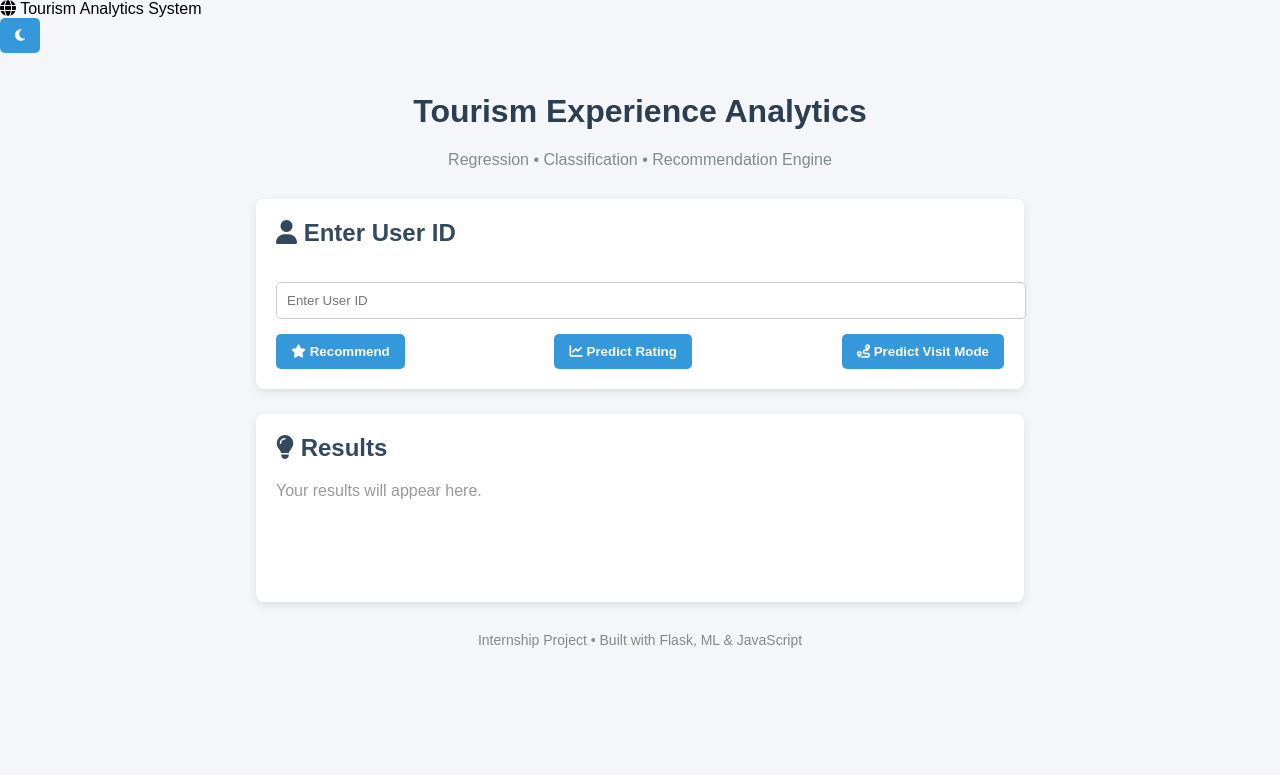
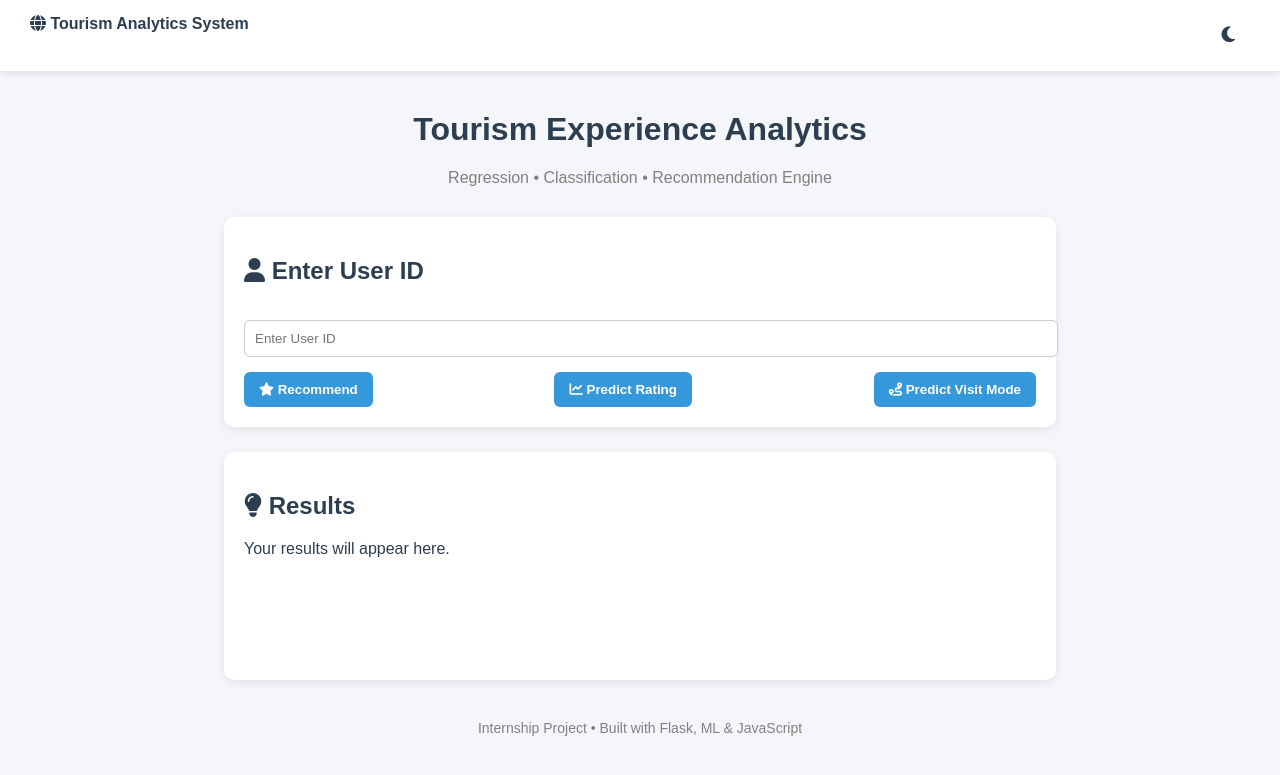
Before and after one commit to shabbu8111999/Tourism_Experience_Analytics, a Flask app: page / in a window 1280 px wide. Shown: the top 775 px of the page. Run offline with Flask 3, Linux system fonts and the light colour scheme; parts of the project's set-up code (start-up, migrations or seed data) failed here and were passed over.

Commit message:
Css file updated

```diff
--- a/static/style.css
+++ b/static/style.css
@@ -1,44 +1,73 @@
+:root {
+    --bg-color: #f4f6f9;
+    --card-bg: #ffffff;
+    --text-color: #2c3e50;
+    --accent-color: #3498db;
+}
+
+body.dark-mode {
+    --bg-color: #1e1e1e;
+    --card-bg: #2b2b2b;
+    --text-color: #f5f5f5;
+    --accent-color: #4aa3ff;
+}
+
 body {
     font-family: Arial, sans-serif;
-    background-color: #f4f6f9;
+    background-color: var(--bg-color);
+    color: var(--text-color);
     margin: 0;
-    padding: 0;
+    transition: 0.3s;
+}
+
+.navbar {
+    display: flex;
+    justify-content: space-between;
+    padding: 15px 30px;
+    background: var(--card-bg);
+    box-shadow: 0px 2px 8px rgba(0,0,0,0.1);
+}
+
+.nav-left {
+    font-weight: bold;
+}
+
+.nav-right button {
+    background: none;
+    border: none;
+    font-size: 18px;
+    cursor: pointer;
+    color: var(--text-color);
 }
 
 .container {
-    width: 60%;
+    width: 65%;
     margin: 40px auto;
 }
 
 h1 {
     text-align: center;
-    color: #2c3e50;
 }
 
 .subtitle {
     text-align: center;
-    color: #7f8c8d;
     margin-bottom: 30px;
+    color: gray;
 }
 
 .card {
-    background: white;
+    background: var(--card-bg);
     padding: 20px;
     margin-bottom: 25px;
-    border-radius: 8px;
-    box-shadow: 0px 3px 10px rgba(0, 0, 0, 0.1);
-}
-
-h2 {
-    margin-top: 0;
-    color: #34495e;
+    border-radius: 10px;
+    box-shadow: 0px 3px 10px rgba(0,0,0,0.08);
 }
 
 input {
     width: 100%;
     padding: 10px;
     margin: 15px 0;
-    border-radius: 5px;
+    border-radius: 6px;
     border: 1px solid #ccc;
 }
 
@@ -49,34 +78,45 @@ input {
 
 button {
     padding: 10px 15px;
+    border-radius: 6px;
     border: none;
-    border-radius: 5px;
     cursor: pointer;
-    background-color: #3498db;
+    background: var(--accent-color);
     color: white;
     font-weight: bold;
     transition: 0.3s;
 }
 
 button:hover {
-    background-color: #2980b9;
+    opacity: 0.9;
 }
 
 .results-box {
-    min-height: 100px;
+    min-height: 120px;
 }
 
-.results-box ul {
-    padding-left: 20px;
+.loader {
+    border: 4px solid #f3f3f3;
+    border-top: 4px solid var(--accent-color);
+    border-radius: 50%;
+    width: 30px;
+    height: 30px;
+    animation: spin 1s linear infinite;
+    margin: 15px auto;
 }
 
-.placeholder {
-    color: #999;
+.hidden {
+    display: none;
+}
+
+@keyframes spin {
+    0% { transform: rotate(0deg); }
+    100% { transform: rotate(360deg); }
 }
 
 footer {
     text-align: center;
-    margin-top: 30px;
-    color: #888;
+    margin-top: 40px;
     font-size: 14px;
+    color: gray;
 }
```
